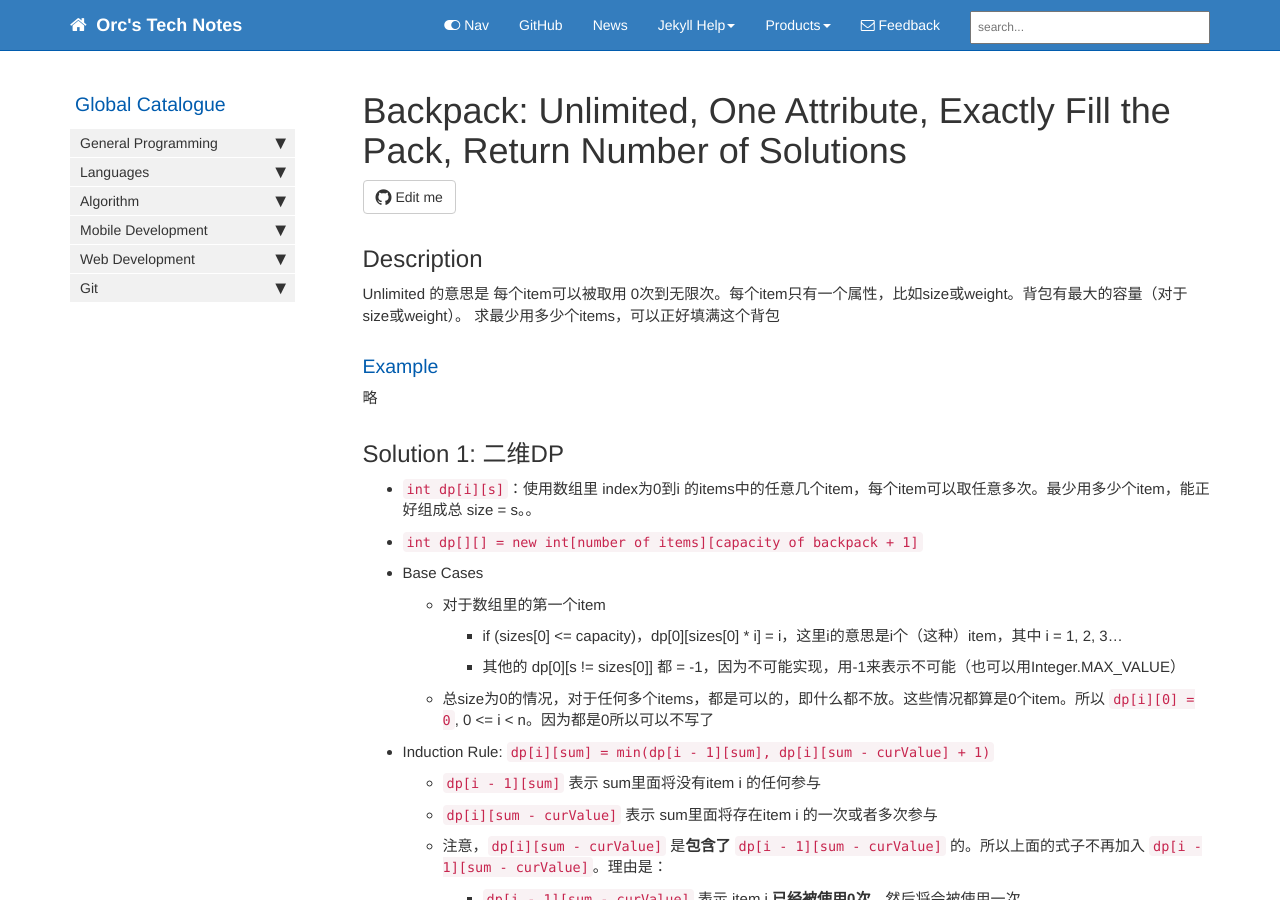
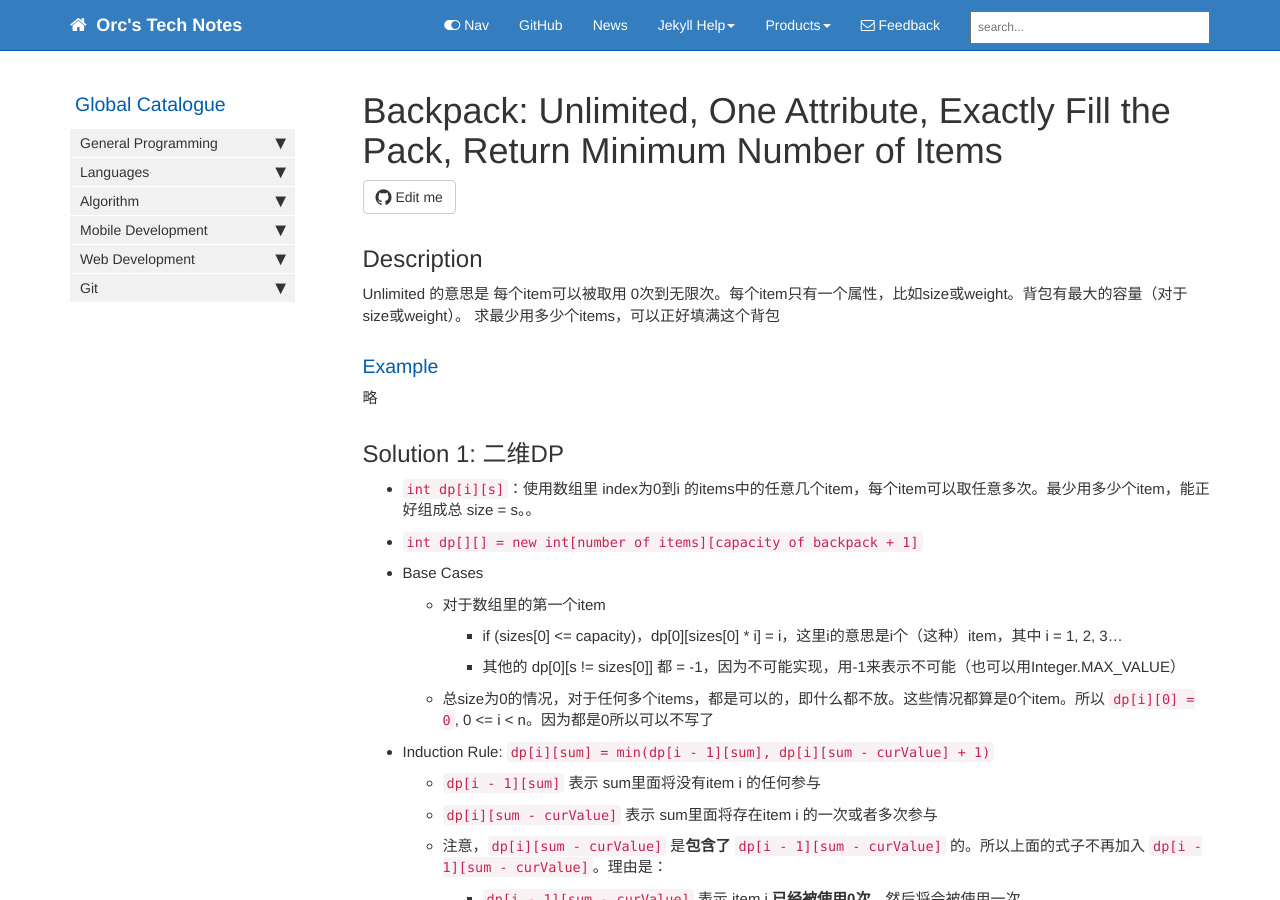
Before and after one commit to HungryOrc/hungryorc.github.io, a Jekyll site: the page built from pages/algorithm/algorithm_backpack_unlimited_1Attr_exactFill_returnMinNumOfItems.md, in a window 1280 px wide and 900 px high. Built offline with Jekyll 4.4.1, drawn with Linux system fonts in a browser that asks for light colours; nearby versions of some CDN libraries; comment, search, counter and statistics services are not loaded.

Commit message:
Update algorithm_backpack_unlimited_1Attr_exactFill_returnMinNumOfItems.md

```diff
--- a/pages/algorithm/algorithm_backpack_unlimited_1Attr_exactFill_returnMinNumOfItems.md
+++ b/pages/algorithm/algorithm_backpack_unlimited_1Attr_exactFill_returnMinNumOfItems.md
@@ -1,5 +1,5 @@
 ---
-title: "Backpack: Unlimited, One Attribute, Exactly Fill the Pack, Return Number of Solutions"
+title: "Backpack: Unlimited, One Attribute, Exactly Fill the Pack, Return Minimum Number of Items"
 tags: [algorithm, dynamic_programming]
 keywords:
 summary:
```
